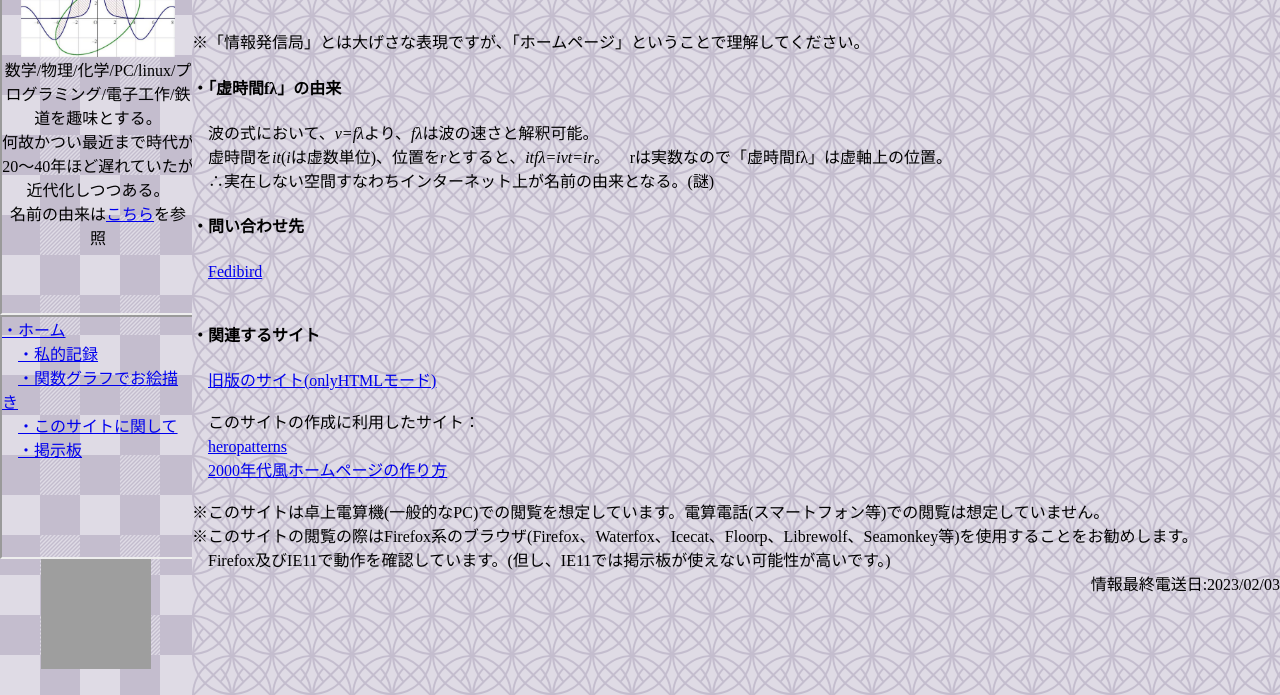
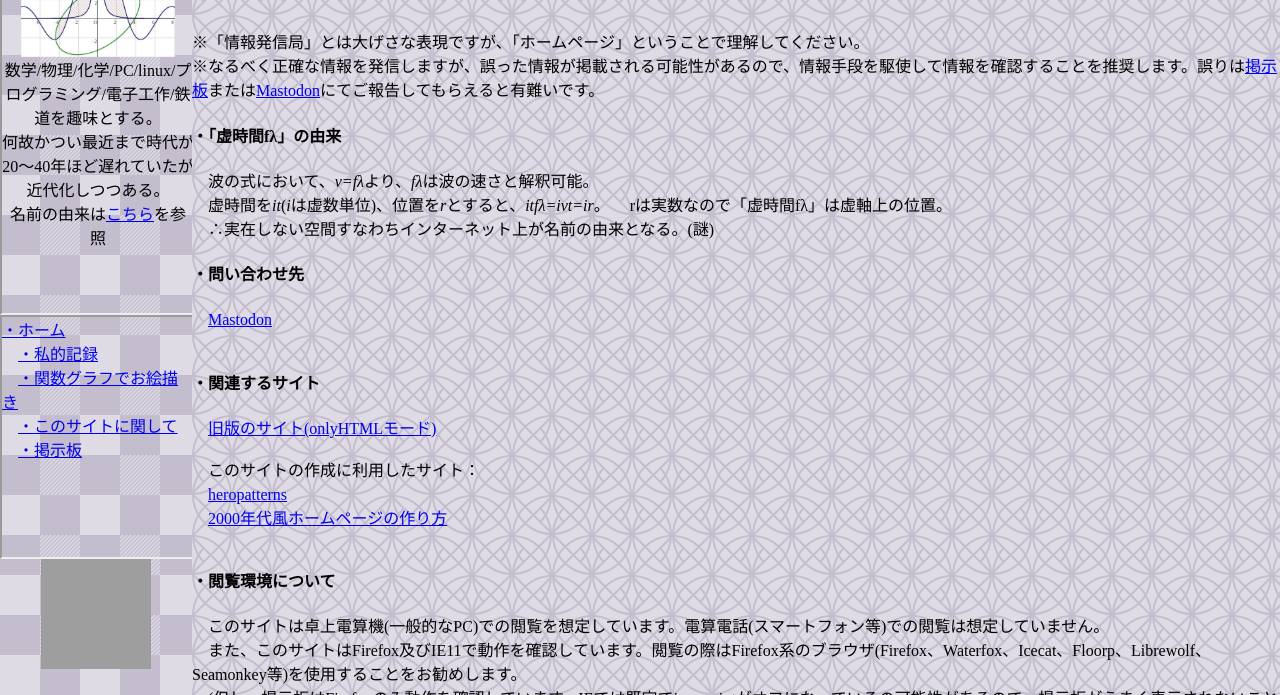
Before and after one commit to imaginarytimeflambda/imaginarytimeflambda.github.io, a plain HTML site: page nhtml/about.html in a window 1280 px wide. Shown: the part 105-800 px from the top of the page. Drawn offline with Linux system fonts and the light colour scheme; grey boxes are pictures that could not be loaded.

Commit message:
Add files via upload

```diff
--- a/nhtml/about.html
+++ b/nhtml/about.html
@@ -14,7 +14,8 @@
 <div class="migi">
 <h1>虚時間fλの情報発信局について</h1>
 <div class="honbun">
-※「情報発信局」とは大げさな表現ですが、「ホームページ」ということで理解してください。
+※「情報発信局」とは大げさな表現ですが、「ホームページ」ということで理解してください。<br>
+※なるべく正確な情報を発信しますが、誤った情報が掲載される可能性があるので、情報手段を駆使して情報を確認することを推奨します。誤りは<a href="keijiban.html">掲示板</a>または<a href="https://fedibird.com/@joetukappa">Mastodon</a>にてご報告してもらえると有難いです。<br>
 </div>
 <h4>・「虚時間fλ」の由来</h4>
 <div class="honbun">
@@ -25,7 +26,7 @@
 </div>
 <h4>・問い合わせ先</h4>
 <div class="honbun">
-　<a href="https://fedibird.com/@joetukappa">Fedibird</a><br><br>
+　<a href="https://fedibird.com/@joetukappa">Mastodon</a><br><br>
 </div>
 <h4>・関連するサイト</h4>
 <div class="honbun">
@@ -33,12 +34,15 @@
 　このサイトの作成に利用したサイト：<br>
 　<a href="https://heropatterns.com/">heropatterns</a><br>
 　<a href="https://shota11.stars.ne.jp/net/04/">2000年代風ホームページの作り方</a><br><br>
-※このサイトは卓上電算機(一般的なPC)での閲覧を想定しています。電算電話(スマートフォン等)での閲覧は想定していません。<br>
-※このサイトの閲覧の際はFirefox系のブラウザ(Firefox、Waterfox、Icecat、Floorp、Librewolf、Seamonkey等)を使用することをお勧めします。<br>
-　Firefox及びIE11で動作を確認しています。(但し、IE11では掲示板が使えない可能性が高いです。)<br>
+</div>
+<h4>・閲覧環境について</h4>
+<div class="honbun">
+　このサイトは卓上電算機(一般的なPC)での閲覧を想定しています。電算電話(スマートフォン等)での閲覧は想定していません。<br>
+　また、このサイトはFirefox及びIE11で動作を確認しています。閲覧の際はFirefox系のブラウザ(Firefox、Waterfox、Icecat、Floorp、Librewolf、Seamonkey等)を使用することをお勧めします。<br>
+　(但し、掲示板はFirefoxのみ動作を確認しています。IEでは既定でjavascriptがオフになっているの可能性があるので、掲示板がうまく表示されないことがあります。)<br>
 </div>
 <div class="koushin">
-情報最終電送日:2023/02/03
+情報最終電送日:2023/02/08
 </div>
 </div>
 </div>
```
Also changed, not shown: nhtml/grapes-graph.html (+1 -1 lines), nhtml/keijiban.html (+3 -3 lines), nhtml/kiroku.html (+1 -1 lines).
